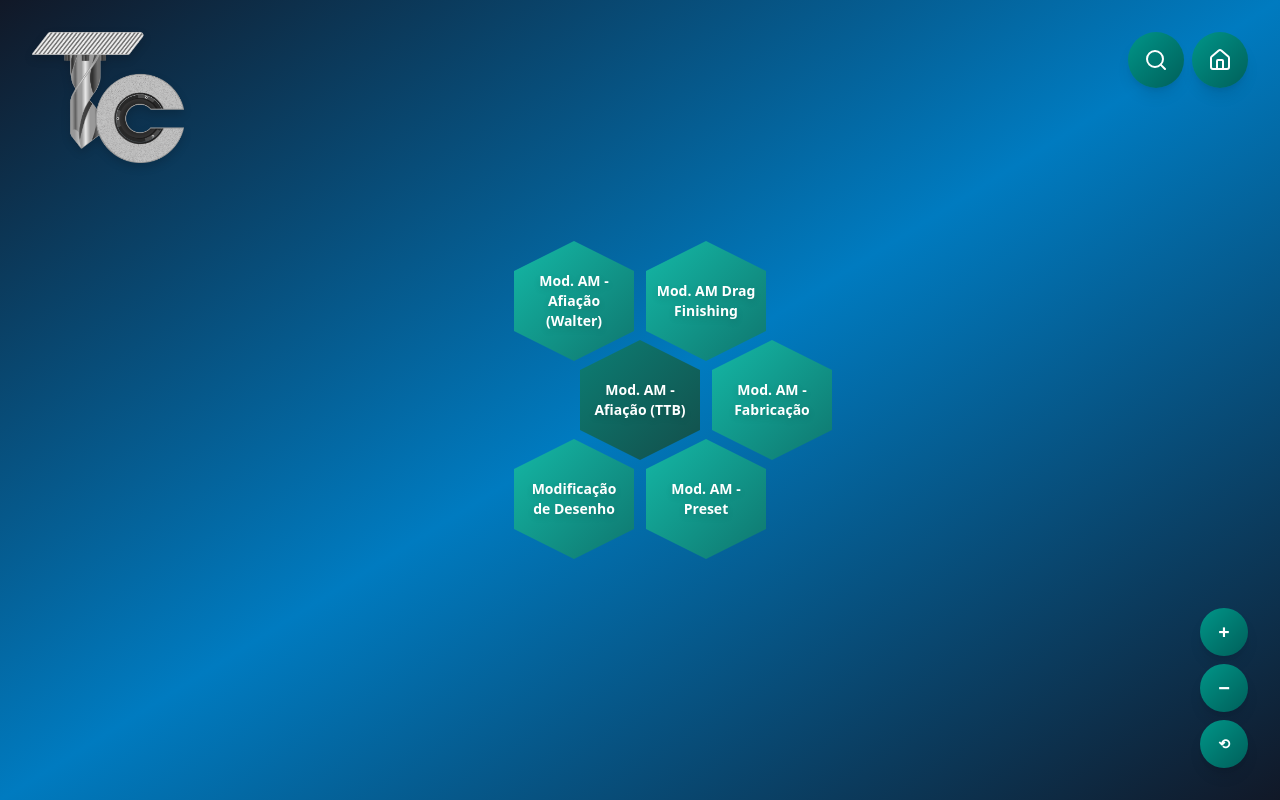
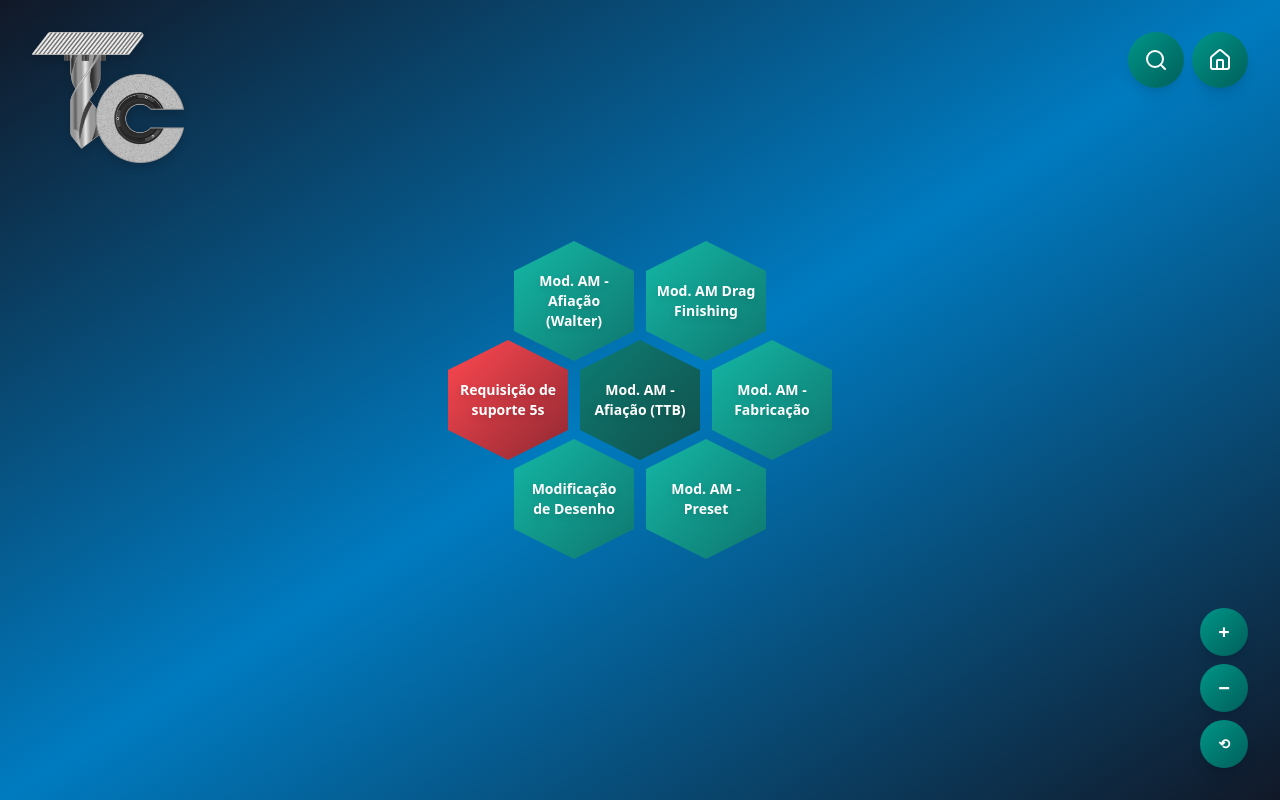
Before and after one commit to JoaoP3dro0808/ColmeiaToolingCenter, a React (Vite) app: page /forms in a window 1280 px wide. Built offline with nearby package versions, Linux system fonts and the light colour scheme.

Commit message:
Link para formulário de suporte 5s adicionado

```diff
--- a/src/pages/Forms.jsx
+++ b/src/pages/Forms.jsx
@@ -10,6 +10,7 @@ export default function Forms() {
     { title: 'Mod. AM - Fabricação', link: 'https://forms.cloud.microsoft/e/VtcyZkARf2?embed=true', relevance: 1 },
     { title: 'Mod. AM - Preset', link: 'https://forms.cloud.microsoft/e/ZDLhE0LqAu?embed=true', relevance: 1 },
     { title: 'Modificação de Desenho', link: 'https://forms.cloud.microsoft/e/RJZD1WTRSN?embed=true', relevance: 1 },
+    { title: 'Requisição de suporte 5s', link: 'https://forms.cloud.microsoft/e/NLvEQSUHet?embed=true', relevance: 1, color: { from: 'rgb(255, 72, 81)', to: 'rgb(143, 40, 49)' } },
   ];
 
   return <Colmeia links={meusLinks} />;
```
